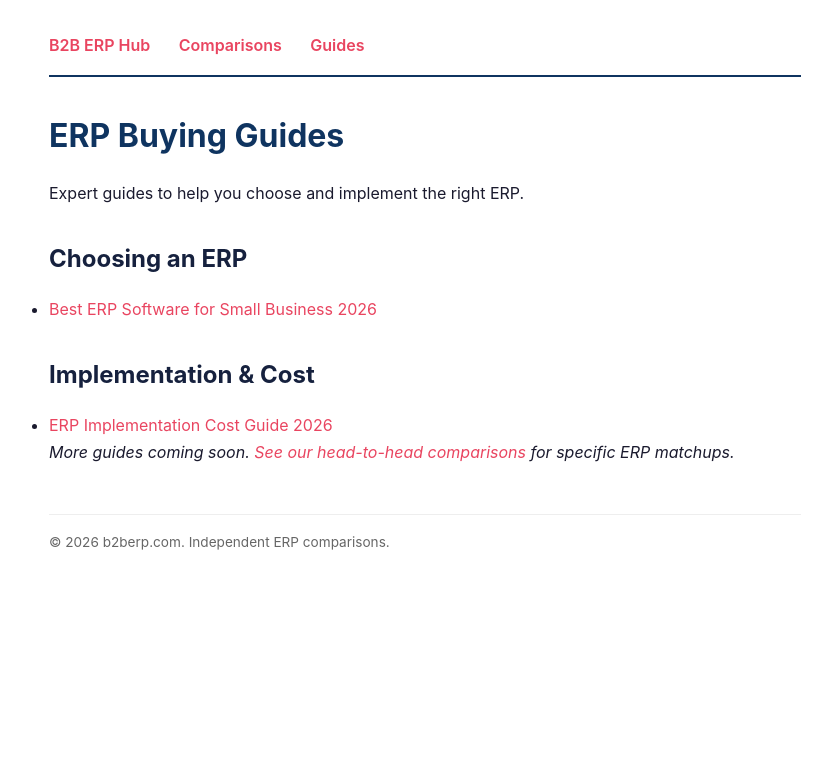
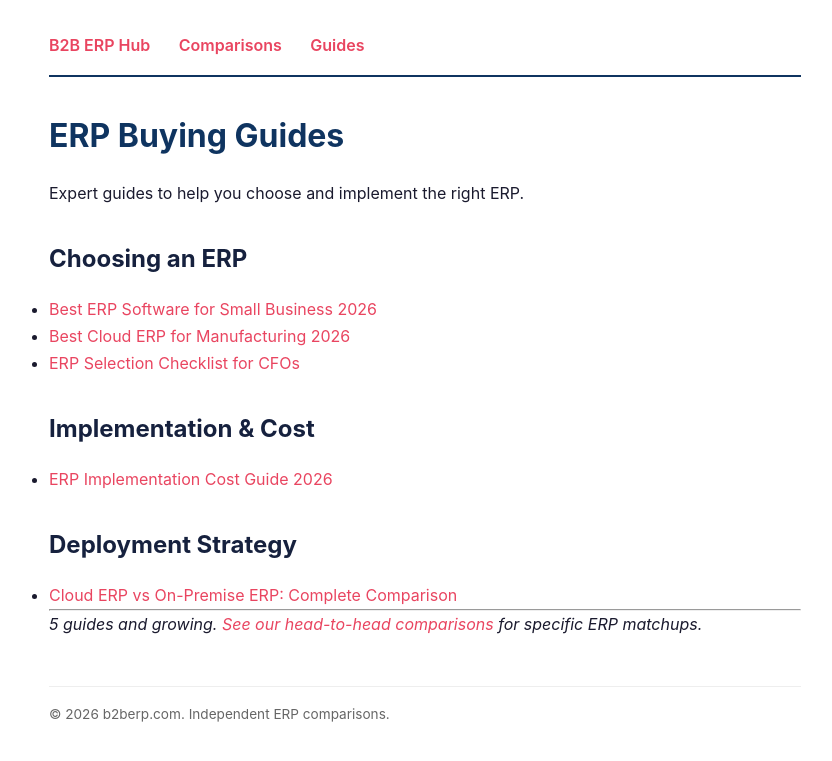
Before and after one commit to theluckystrike/b2berp-com, a Jekyll site: the page built from guides/index.md, in a window 1280 px wide. Shown: the top 761 px of the page, without its empty margins (215-1047 px from the left). Built offline with Jekyll 4.4.1, drawn with Linux system fonts in a browser that asks for light colours.

Commit message:
Update guides hub: add all 5 buying guide articles

```diff
--- a/guides/index.md
+++ b/guides/index.md
@@ -1,7 +1,7 @@
 ---
 layout: default
 title: "ERP Buying Guides"
-description: "Expert guides on choosing, implementing, and optimizing B2B ERP software for your organization."
+description: "Expert guides on choosing, implementing, and optimizing B2B ERP software for your organization. 5 comprehensive guides for decision-makers."
 permalink: /guides/
 ---
 
@@ -12,9 +12,17 @@ Expert guides to help you choose and implement the right ERP.
 ## Choosing an ERP
 
 - [Best ERP Software for Small Business 2026](/guides/best-erp-small-business/)
+- [Best Cloud ERP for Manufacturing 2026](/guides/best-erp-manufacturing/)
+- [ERP Selection Checklist for CFOs](/guides/erp-selection-checklist/)
 
 ## Implementation & Cost
 
 - [ERP Implementation Cost Guide 2026](/guides/erp-implementation-cost-guide/)
 
-*More guides coming soon. [See our head-to-head comparisons](/compare/) for specific ERP matchups.*
+## Deployment Strategy
+
+- [Cloud ERP vs On-Premise ERP: Complete Comparison](/guides/cloud-vs-on-premise-erp/)
+
+---
+
+*5 guides and growing. [See our head-to-head comparisons](/compare/) for specific ERP matchups.*
```
